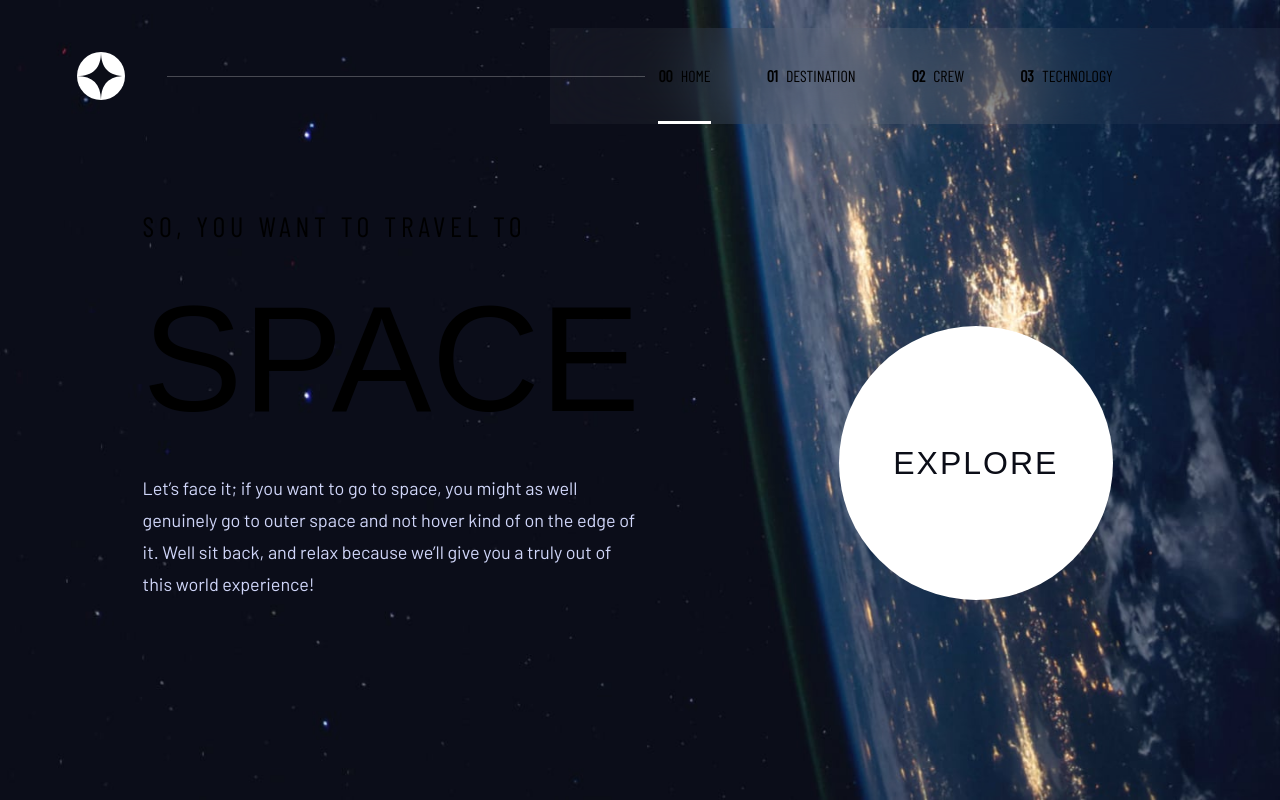
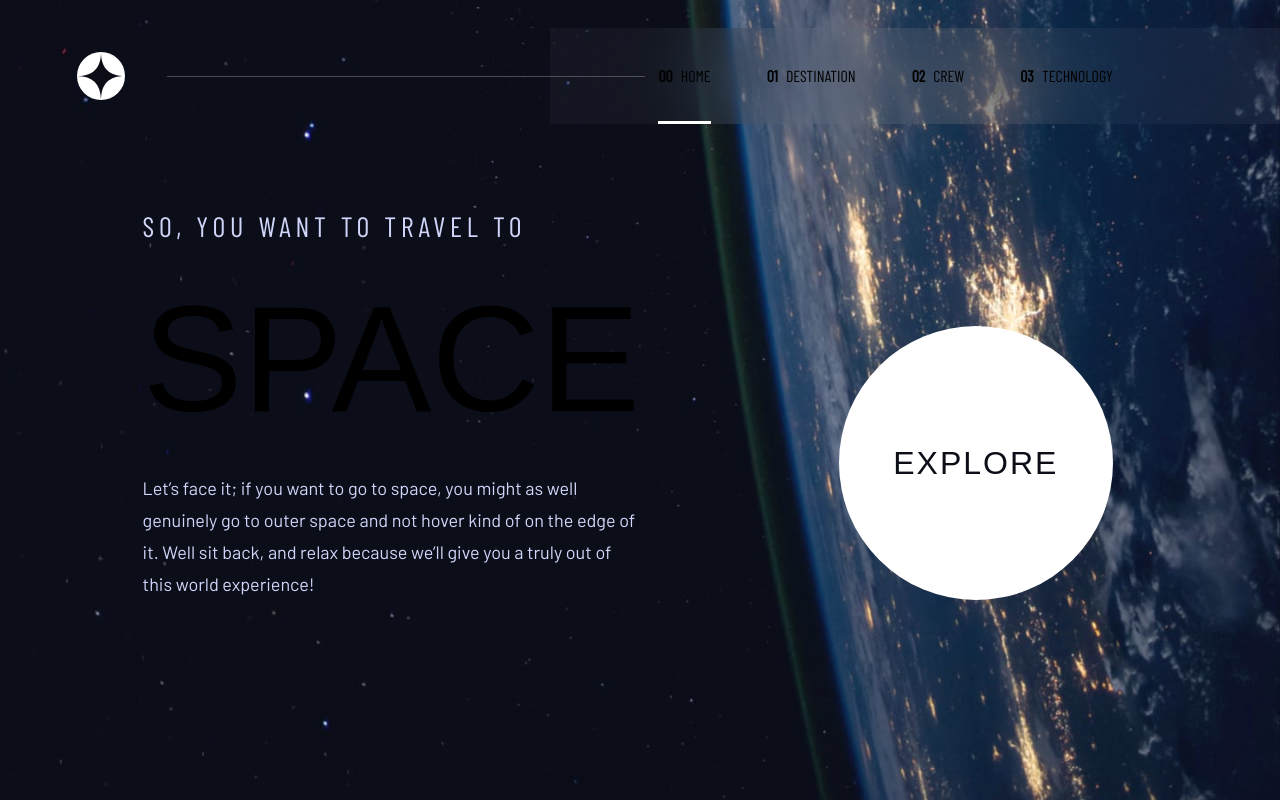
Before and after one commit to jdubcodes/fem-space-tourism, a Next.js app: page / in a window 1280 px wide. Built offline with nearby package versions, Linux system fonts and the light colour scheme; a web font is replaced by a local one.

Commit message:
Update paragraph color after changing h5 utility class

```diff
--- a/src/app/page.jsx
+++ b/src/app/page.jsx
@@ -6,7 +6,7 @@ export default function Home() {
     <main className='py-[18vh] px-[8rem] lg:page-container h-screen w-screen absolute top-0 bg-[url("/home/background-home-desktop.jpg")] bg-cover bg-center overflow-hidden'>
       <div className='bottom-0 h-full w-full max-w-[69.125rem] mx-auto grid grid-cols-1 lg:grid-cols-2 place-items-center lg:place-items-end gap-10 lg:gap-0 text-center lg:text-left'>
         <div>
-          <p className={`${barlowCondensed.className} h5`}>
+          <p className={`${barlowCondensed.className} h5 text-light`}>
             So, you want to travel to
           </p>
           <span className={`${bellefair.className} h1`}>Space</span>
```
